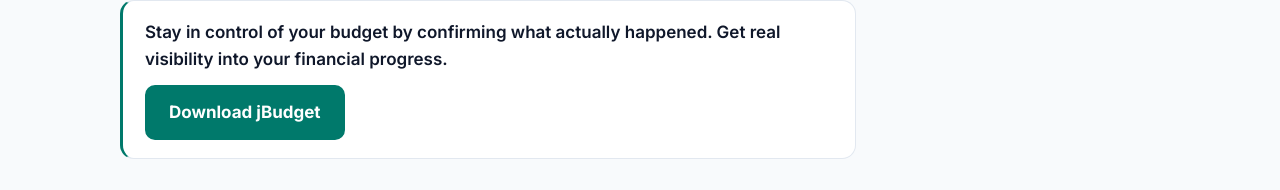
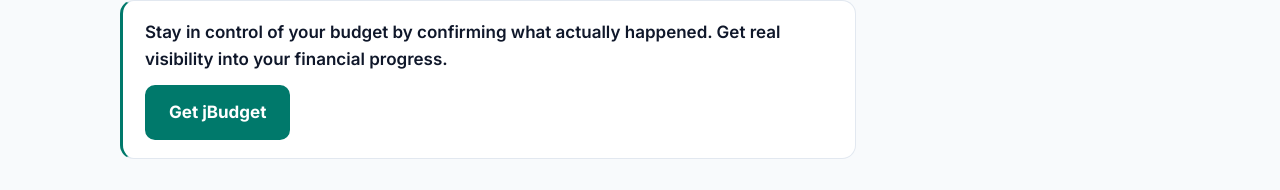
Before and after one commit to CB-Tech-Ninja-Software/cbtechninja-site, a plain HTML site: page apps/jbudget/articles/ledger-confirm.html in a window 1280 px wide. Shown: the part 4682-4872 px from the top of the page. Drawn offline with Linux system fonts and the light colour scheme.

Commit message:
jBudget articles: point Download buttons to jbudget.html#get store section
Replace Microsoft Store download buttons in the 8 jBudget articles with
../../jbudget.html#get (labelled 'Get jBudget'). The #get anchor already
exists on the store section heading in apps/jbudget.html.

Co-Authored-By: Claude Haiku 5.5 <noreply@anthropic.com>
(cherry picked from commit 98a2cce877dad86a0556f0bf853b3c415406ef93)

```diff
--- a/apps/jbudget/articles/ledger-confirm.html
+++ b/apps/jbudget/articles/ledger-confirm.html
@@ -127,7 +127,7 @@
 
                 <div class="article-cta">
                     <p>Stay in control of your budget by confirming what actually happened. Get real visibility into your financial progress.</p>
-                    <a href="https://apps.microsoft.com/detail/9P0L066R3MTP?hl=en-us&gl=US&ocid=pdpshare" class="btn">Download jBudget</a>
+                    <a href="../../jbudget.html#get" class="btn">Get jBudget</a>
                 </div>
                 <div class="related-guides">
                     <h2>Related Guides</h2>
```
Also changed, not shown: apps/jbudget/articles/avalanche-vs-snowball.html (+1 -1 lines), apps/jbudget/articles/budget-apps-compared.html (+1 -1 lines), apps/jbudget/articles/cash-flow-check.html (+1 -1 lines), apps/jbudget/articles/encryption-privacy.html (+1 -1 lines), apps/jbudget/articles/jbudget-vs-ynab.html (+1 -1 lines), apps/jbudget/articles/setup-guide.html (+1 -1 lines), apps/jbudget/articles/undebt-it-vs-jbudget.html (+1 -1 lines).
